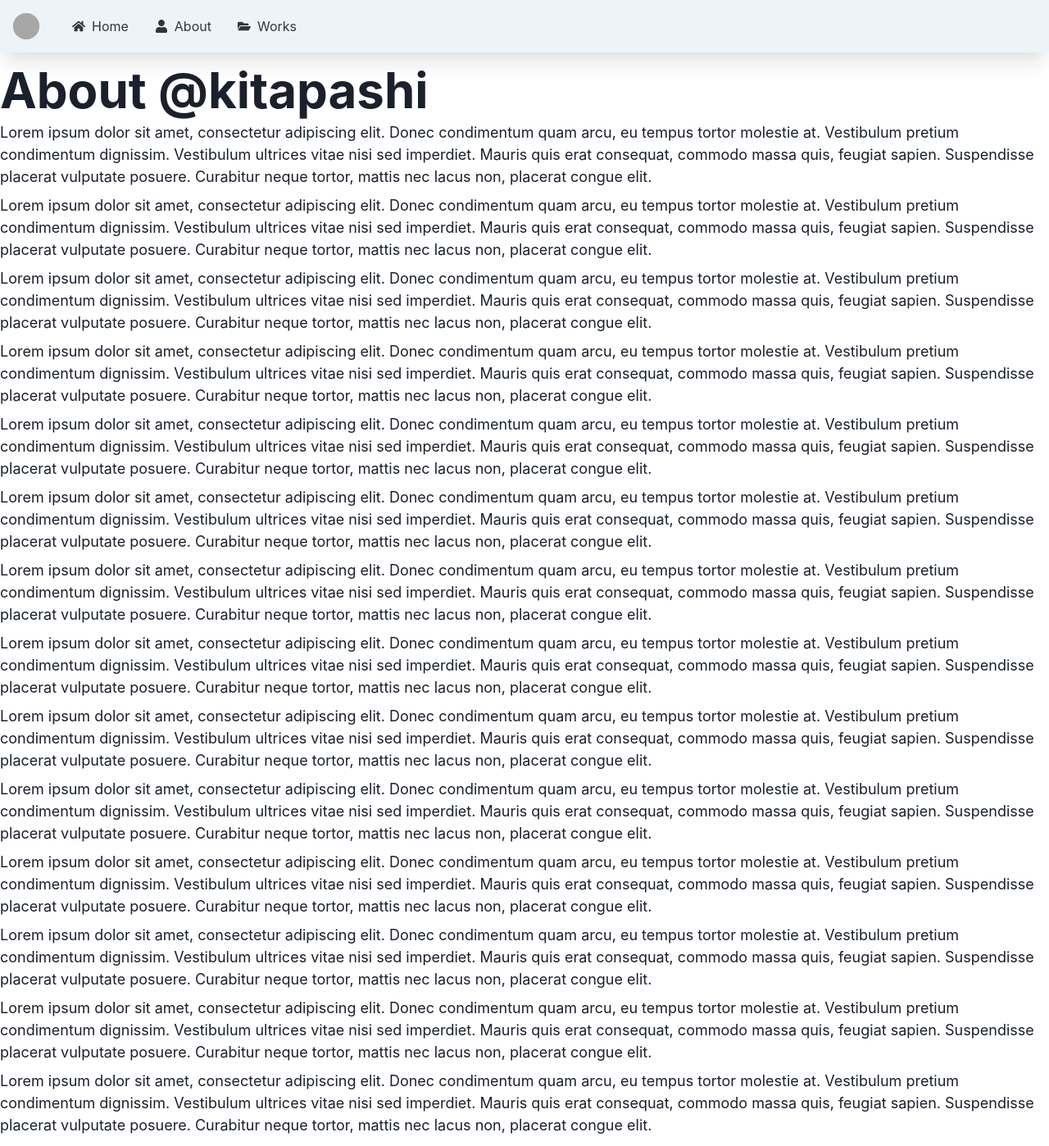
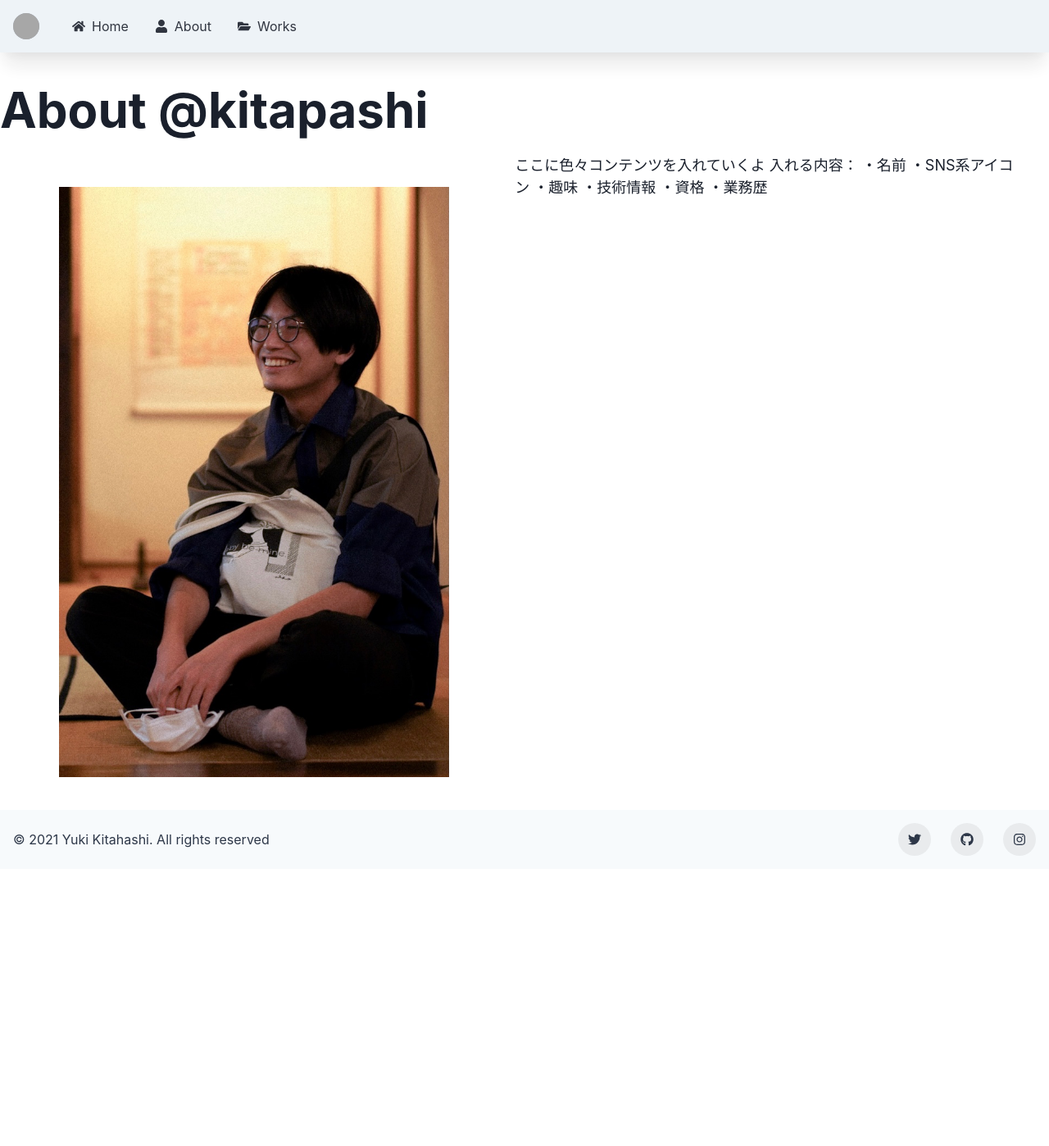
Before and after one commit to kitapashi/portfolio, a Next.js app in the folder my-next-site/: page /about in a window 1280 px wide. Shown: the top 1398 px of the page at 82% size. After the commit the page ends 1060 px from the top, so only its background shows below. Built offline with nearby package versions, Linux system fonts and the light colour scheme; grey boxes are pictures that could not be loaded.

Commit message:
create about page template

```diff
--- a/my-next-site/pages/about.tsx
+++ b/my-next-site/pages/about.tsx
@@ -3,166 +3,40 @@ import Layout from '../components/templates/Layout'
 import {
   VStack,
   Heading,
-  Text
+  Text,
+  HStack,
+  StackDivider,
+  Image
 } from '@chakra-ui/react'
+import profileImg from '../public/profile.jpeg';
 
 const AboutPage = () => (
   <Layout title="About | Yuki Kitahashi's Portfolio">
-    <VStack spacing="2" alignItems="flex-start">
-        <Heading as="h1" size="3xl">About @kitapashi</Heading>
-        <Text as="p" fontSize="lg">
-          Lorem ipsum dolor sit amet, consectetur adipiscing elit. Donec
-          condimentum quam arcu, eu tempus tortor molestie at. Vestibulum
-          pretium condimentum dignissim. Vestibulum ultrices vitae nisi sed
-          imperdiet. Mauris quis erat consequat, commodo massa quis, feugiat
-          sapien. Suspendisse placerat vulputate posuere. Curabitur neque
-          tortor, mattis nec lacus non, placerat congue elit.
-        </Text>
-        <Text as="p" fontSize="lg">
-          Lorem ipsum dolor sit amet, consectetur adipiscing elit. Donec
-          condimentum quam arcu, eu tempus tortor molestie at. Vestibulum
-          pretium condimentum dignissim. Vestibulum ultrices vitae nisi sed
-          imperdiet. Mauris quis erat consequat, commodo massa quis, feugiat
-          sapien. Suspendisse placerat vulputate posuere. Curabitur neque
-          tortor, mattis nec lacus non, placerat congue elit.
-        </Text>
-        <Text as="p" fontSize="lg">
-          Lorem ipsum dolor sit amet, consectetur adipiscing elit. Donec
-          condimentum quam arcu, eu tempus tortor molestie at. Vestibulum
-          pretium condimentum dignissim. Vestibulum ultrices vitae nisi sed
-          imperdiet. Mauris quis erat consequat, commodo massa quis, feugiat
-          sapien. Suspendisse placerat vulputate posuere. Curabitur neque
-          tortor, mattis nec lacus non, placerat congue elit.
-        </Text>
-        <Text as="p" fontSize="lg">
-          Lorem ipsum dolor sit amet, consectetur adipiscing elit. Donec
-          condimentum quam arcu, eu tempus tortor molestie at. Vestibulum
-          pretium condimentum dignissim. Vestibulum ultrices vitae nisi sed
-          imperdiet. Mauris quis erat consequat, commodo massa quis, feugiat
-          sapien. Suspendisse placerat vulputate posuere. Curabitur neque
-          tortor, mattis nec lacus non, placerat congue elit.
-        </Text>
-        <Text as="p" fontSize="lg">
-          Lorem ipsum dolor sit amet, consectetur adipiscing elit. Donec
-          condimentum quam arcu, eu tempus tortor molestie at. Vestibulum
-          pretium condimentum dignissim. Vestibulum ultrices vitae nisi sed
-          imperdiet. Mauris quis erat consequat, commodo massa quis, feugiat
-          sapien. Suspendisse placerat vulputate posuere. Curabitur neque
-          tortor, mattis nec lacus non, placerat congue elit.
-        </Text>
-        <Text as="p" fontSize="lg">
-          Lorem ipsum dolor sit amet, consectetur adipiscing elit. Donec
-          condimentum quam arcu, eu tempus tortor molestie at. Vestibulum
-          pretium condimentum dignissim. Vestibulum ultrices vitae nisi sed
-          imperdiet. Mauris quis erat consequat, commodo massa quis, feugiat
-          sapien. Suspendisse placerat vulputate posuere. Curabitur neque
-          tortor, mattis nec lacus non, placerat congue elit.
-        </Text>
-        <Text as="p" fontSize="lg">
-          Lorem ipsum dolor sit amet, consectetur adipiscing elit. Donec
-          condimentum quam arcu, eu tempus tortor molestie at. Vestibulum
-          pretium condimentum dignissim. Vestibulum ultrices vitae nisi sed
-          imperdiet. Mauris quis erat consequat, commodo massa quis, feugiat
-          sapien. Suspendisse placerat vulputate posuere. Curabitur neque
-          tortor, mattis nec lacus non, placerat congue elit.
-        </Text>
-        <Text as="p" fontSize="lg">
-          Lorem ipsum dolor sit amet, consectetur adipiscing elit. Donec
-          condimentum quam arcu, eu tempus tortor molestie at. Vestibulum
-          pretium condimentum dignissim. Vestibulum ultrices vitae nisi sed
-          imperdiet. Mauris quis erat consequat, commodo massa quis, feugiat
-          sapien. Suspendisse placerat vulputate posuere. Curabitur neque
-          tortor, mattis nec lacus non, placerat congue elit.
-        </Text>
-        <Text as="p" fontSize="lg">
-          Lorem ipsum dolor sit amet, consectetur adipiscing elit. Donec
-          condimentum quam arcu, eu tempus tortor molestie at. Vestibulum
-          pretium condimentum dignissim. Vestibulum ultrices vitae nisi sed
-          imperdiet. Mauris quis erat consequat, commodo massa quis, feugiat
-          sapien. Suspendisse placerat vulputate posuere. Curabitur neque
-          tortor, mattis nec lacus non, placerat congue elit.
-        </Text>
-        <Text as="p" fontSize="lg">
-          Lorem ipsum dolor sit amet, consectetur adipiscing elit. Donec
-          condimentum quam arcu, eu tempus tortor molestie at. Vestibulum
-          pretium condimentum dignissim. Vestibulum ultrices vitae nisi sed
-          imperdiet. Mauris quis erat consequat, commodo massa quis, feugiat
-          sapien. Suspendisse placerat vulputate posuere. Curabitur neque
-          tortor, mattis nec lacus non, placerat congue elit.
-        </Text>
-        <Text as="p" fontSize="lg">
-          Lorem ipsum dolor sit amet, consectetur adipiscing elit. Donec
-          condimentum quam arcu, eu tempus tortor molestie at. Vestibulum
-          pretium condimentum dignissim. Vestibulum ultrices vitae nisi sed
-          imperdiet. Mauris quis erat consequat, commodo massa quis, feugiat
-          sapien. Suspendisse placerat vulputate posuere. Curabitur neque
-          tortor, mattis nec lacus non, placerat congue elit.
-        </Text>
-        <Text as="p" fontSize="lg">
-          Lorem ipsum dolor sit amet, consectetur adipiscing elit. Donec
-          condimentum quam arcu, eu tempus tortor molestie at. Vestibulum
-          pretium condimentum dignissim. Vestibulum ultrices vitae nisi sed
-          imperdiet. Mauris quis erat consequat, commodo massa quis, feugiat
-          sapien. Suspendisse placerat vulputate posuere. Curabitur neque
-          tortor, mattis nec lacus non, placerat congue elit.
-        </Text>
-        <Text as="p" fontSize="lg">
-          Lorem ipsum dolor sit amet, consectetur adipiscing elit. Donec
-          condimentum quam arcu, eu tempus tortor molestie at. Vestibulum
-          pretium condimentum dignissim. Vestibulum ultrices vitae nisi sed
-          imperdiet. Mauris quis erat consequat, commodo massa quis, feugiat
-          sapien. Suspendisse placerat vulputate posuere. Curabitur neque
-          tortor, mattis nec lacus non, placerat congue elit.
-        </Text>
-        <Text as="p" fontSize="lg">
-          Lorem ipsum dolor sit amet, consectetur adipiscing elit. Donec
-          condimentum quam arcu, eu tempus tortor molestie at. Vestibulum
-          pretium condimentum dignissim. Vestibulum ultrices vitae nisi sed
-          imperdiet. Mauris quis erat consequat, commodo massa quis, feugiat
-          sapien. Suspendisse placerat vulputate posuere. Curabitur neque
-          tortor, mattis nec lacus non, placerat congue elit.
-        </Text>
-        <Text as="p" fontSize="lg">
-          Lorem ipsum dolor sit amet, consectetur adipiscing elit. Donec
-          condimentum quam arcu, eu tempus tortor molestie at. Vestibulum
-          pretium condimentum dignissim. Vestibulum ultrices vitae nisi sed
-          imperdiet. Mauris quis erat consequat, commodo massa quis, feugiat
-          sapien. Suspendisse placerat vulputate posuere. Curabitur neque
-          tortor, mattis nec lacus non, placerat congue elit.
-        </Text>
-        <Text as="p" fontSize="lg">
-          Lorem ipsum dolor sit amet, consectetur adipiscing elit. Donec
-          condimentum quam arcu, eu tempus tortor molestie at. Vestibulum
-          pretium condimentum dignissim. Vestibulum ultrices vitae nisi sed
-          imperdiet. Mauris quis erat consequat, commodo massa quis, feugiat
-          sapien. Suspendisse placerat vulputate posuere. Curabitur neque
-          tortor, mattis nec lacus non, placerat congue elit.
-        </Text>
-        <Text as="p" fontSize="lg">
-          Lorem ipsum dolor sit amet, consectetur adipiscing elit. Donec
-          condimentum quam arcu, eu tempus tortor molestie at. Vestibulum
-          pretium condimentum dignissim. Vestibulum ultrices vitae nisi sed
-          imperdiet. Mauris quis erat consequat, commodo massa quis, feugiat
-          sapien. Suspendisse placerat vulputate posuere. Curabitur neque
-          tortor, mattis nec lacus non, placerat congue elit.
-        </Text>
-        <Text as="p" fontSize="lg">
-          Lorem ipsum dolor sit amet, consectetur adipiscing elit. Donec
-          condimentum quam arcu, eu tempus tortor molestie at. Vestibulum
-          pretium condimentum dignissim. Vestibulum ultrices vitae nisi sed
-          imperdiet. Mauris quis erat consequat, commodo massa quis, feugiat
-          sapien. Suspendisse placerat vulputate posuere. Curabitur neque
-          tortor, mattis nec lacus non, placerat congue elit.
-        </Text>
-        <Text as="p" fontSize="lg">
-          Lorem ipsum dolor sit amet, consectetur adipiscing elit. Donec
-          condimentum quam arcu, eu tempus tortor molestie at. Vestibulum
-          pretium condimentum dignissim. Vestibulum ultrices vitae nisi sed
-          imperdiet. Mauris quis erat consequat, commodo massa quis, feugiat
-          sapien. Suspendisse placerat vulputate posuere. Curabitur neque
-          tortor, mattis nec lacus non, placerat congue elit.
-        </Text>
-      </VStack>
+    <Heading as="h1" size="3xl" my={6}>About @kitapashi</Heading>
+      <HStack spacing={10} px={8} alignItems={'flex-start'}>
+        <Image src={profileImg.src}
+          fit={'contain'}
+          p={10}
+          maxH={'800px'}
+          className='fadein'
+        />
+        <VStack
+          divider={<StackDivider borderColor='gray.200'/>}
+          className='fadein'
+        >
+          <Text as="p" fontSize="lg">
+            ここに色々コンテンツを入れていくよ
+            入れる内容：
+            ・名前
+            ・SNS系アイコン
+            ・趣味
+            ・技術情報
+            ・資格
+            ・業務歴
+          </Text>
+
+        </VStack>
+      </HStack>
   </Layout>
 )
 
```
Also changed, not shown: my-next-site/public/profile.jpeg (added).
